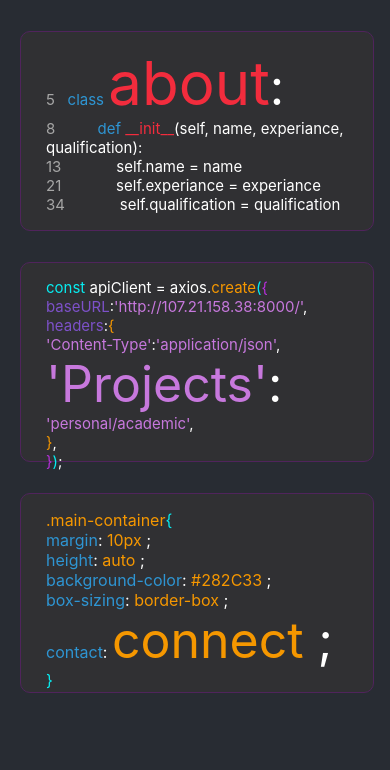
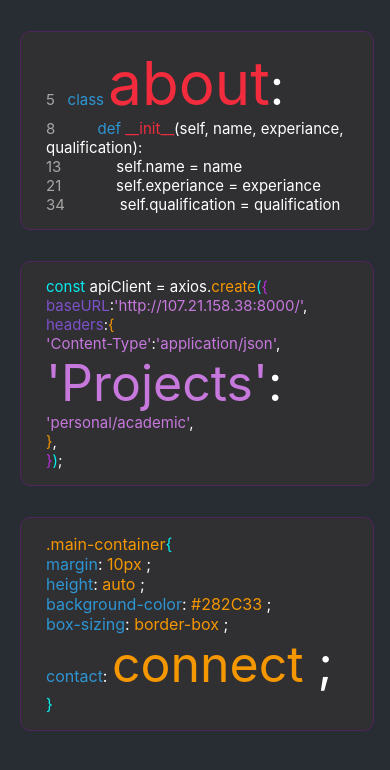
Before and after one commit to vjveeranandhan/Portfolio, a React (Create React App) app: page /menu in a window 390 px wide. Shown: the top 770 px of the page. Built offline with nearby package versions, Linux system fonts and the light colour scheme.

Commit message:
box style height adjusted

```diff
--- a/src/components/myMenu/myMenu.css
+++ b/src/components/myMenu/myMenu.css
@@ -45,12 +45,14 @@ html, body {
 /* Ensure responsiveness on smaller screens */
 @media (max-width: 768px) {
     .box-container {
+        height: fit-content;
         width: calc(50% - 16px); /* Two items per row */
     }
 }
 
 @media (max-width: 480px) {
     .box-container {
+        height: fit-content;
         margin: 15px 0px 0px 4px;
         width: 100%; /* One item per row */
     }
```
